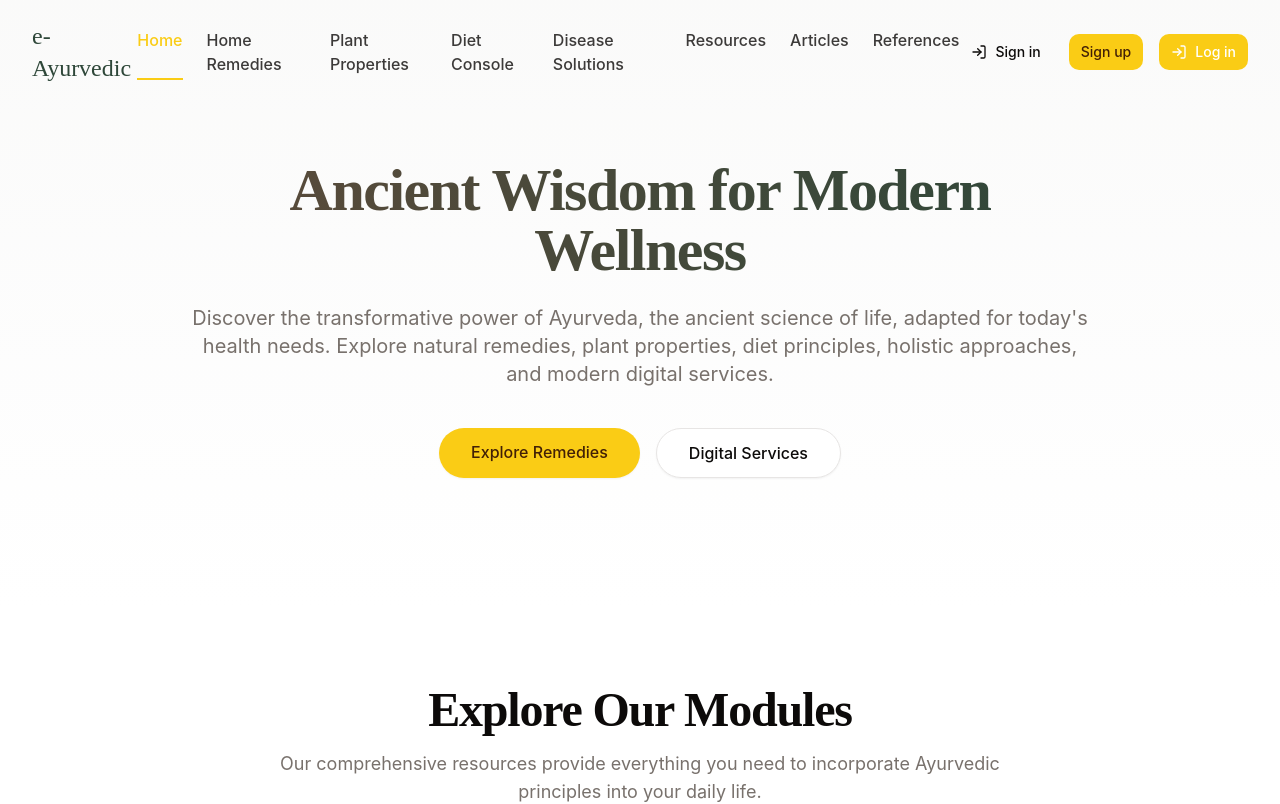
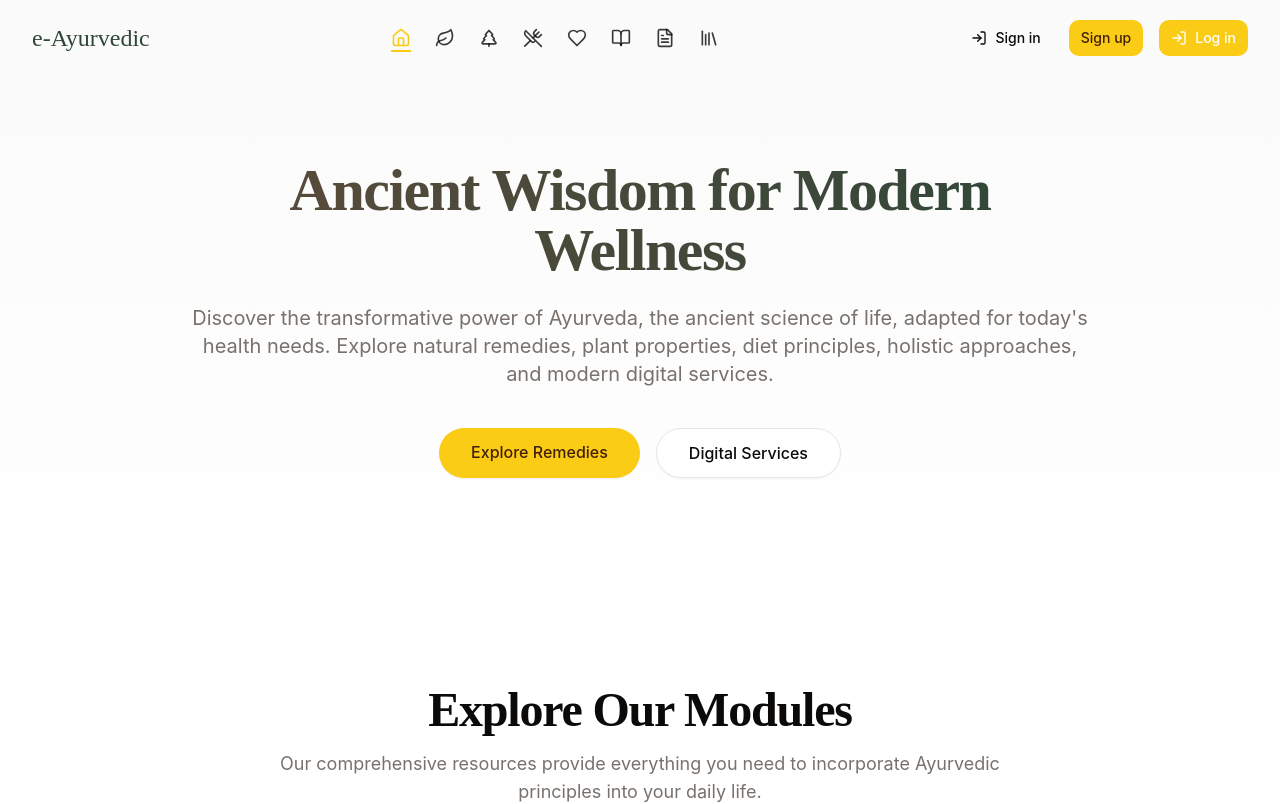
Before and after one commit to Bharathan-vicky/E-ayurvedicV, a React (Vite) app: page / in a window 1280 px wide. Shown: the top 804 px of the page. Built offline with nearby package versions, Linux system fonts and the light colour scheme; the HTML template or start-up script is replaced by a standard one.

Commit message:
Replace nav tab letters with icons
Replace text labels in the navigation tabs with corresponding icons for visual clarity.

```diff
--- a/src/components/layout/Navbar.tsx
+++ b/src/components/layout/Navbar.tsx
@@ -1,7 +1,7 @@
 
 import { useState, useEffect } from "react";
 import { Link, useLocation } from "react-router-dom";
-import { Menu, X, UserRound, LogIn } from "lucide-react";
+import { Menu, X, UserRound, LogIn, Home, Leaf, TreePine, UtensilsCrossed, Heart, BookOpen, FileText, Library } from "lucide-react";
 import { useAuth } from "@/contexts/AuthContext";
 import { Button } from "@/components/ui/button";
 import {
@@ -32,14 +32,14 @@ const Navbar = () => {
   }, [location]);
 
   const navLinks = [
-    { name: "Home", path: "/" },
-    { name: "Home Remedies", path: "/remedies" },
-    { name: "Plant Properties", path: "/plants" },
-    { name: "Diet Console", path: "/diet" },
-    { name: "Disease Solutions", path: "/solutions" },
-    { name: "Resources", path: "/resources" },
-    { name: "Articles", path: "/articles" },
-    { name: "References", path: "/references" },
+    { name: "Home", path: "/", icon: Home },
+    { name: "Home Remedies", path: "/remedies", icon: Leaf },
+    { name: "Plant Properties", path: "/plants", icon: TreePine },
+    { name: "Diet Console", path: "/diet", icon: UtensilsCrossed },
+    { name: "Disease Solutions", path: "/solutions", icon: Heart },
+    { name: "Resources", path: "/resources", icon: BookOpen },
+    { name: "Articles", path: "/articles", icon: FileText },
+    { name: "References", path: "/references", icon: Library },
   ];
 
   const isActive = (path: string) => {
@@ -77,8 +77,8 @@ const Navbar = () => {
                     ? "text-primary"
                     : "text-foreground/80 hover:text-primary"
                 }`}
-              >
-                {link.name}
+               >
+                <link.icon className="h-5 w-5" />
                 {isActive(link.path) && (
                   <span className="absolute bottom-0 left-0 h-0.5 bg-primary w-full" />
                 )}
```
